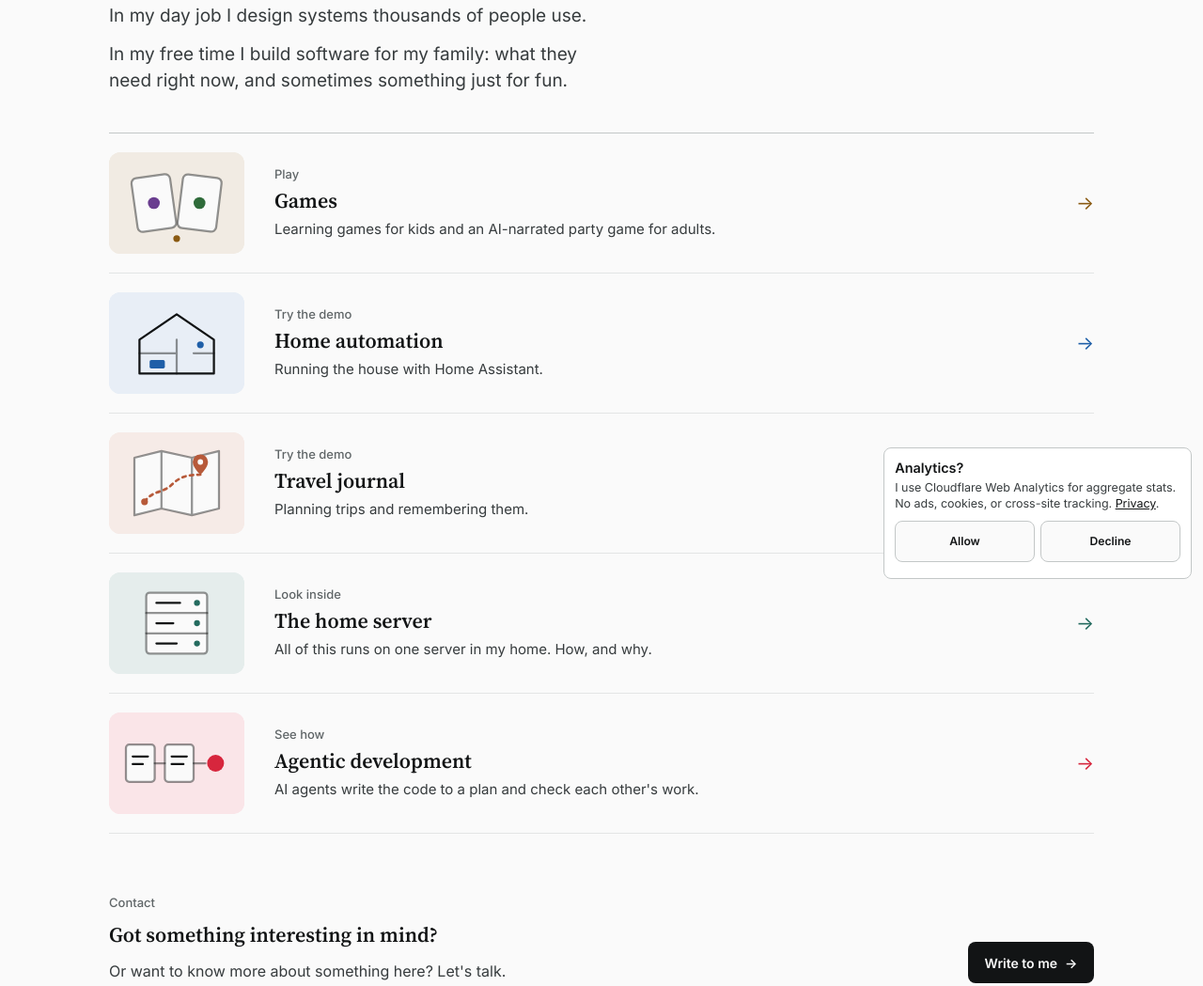
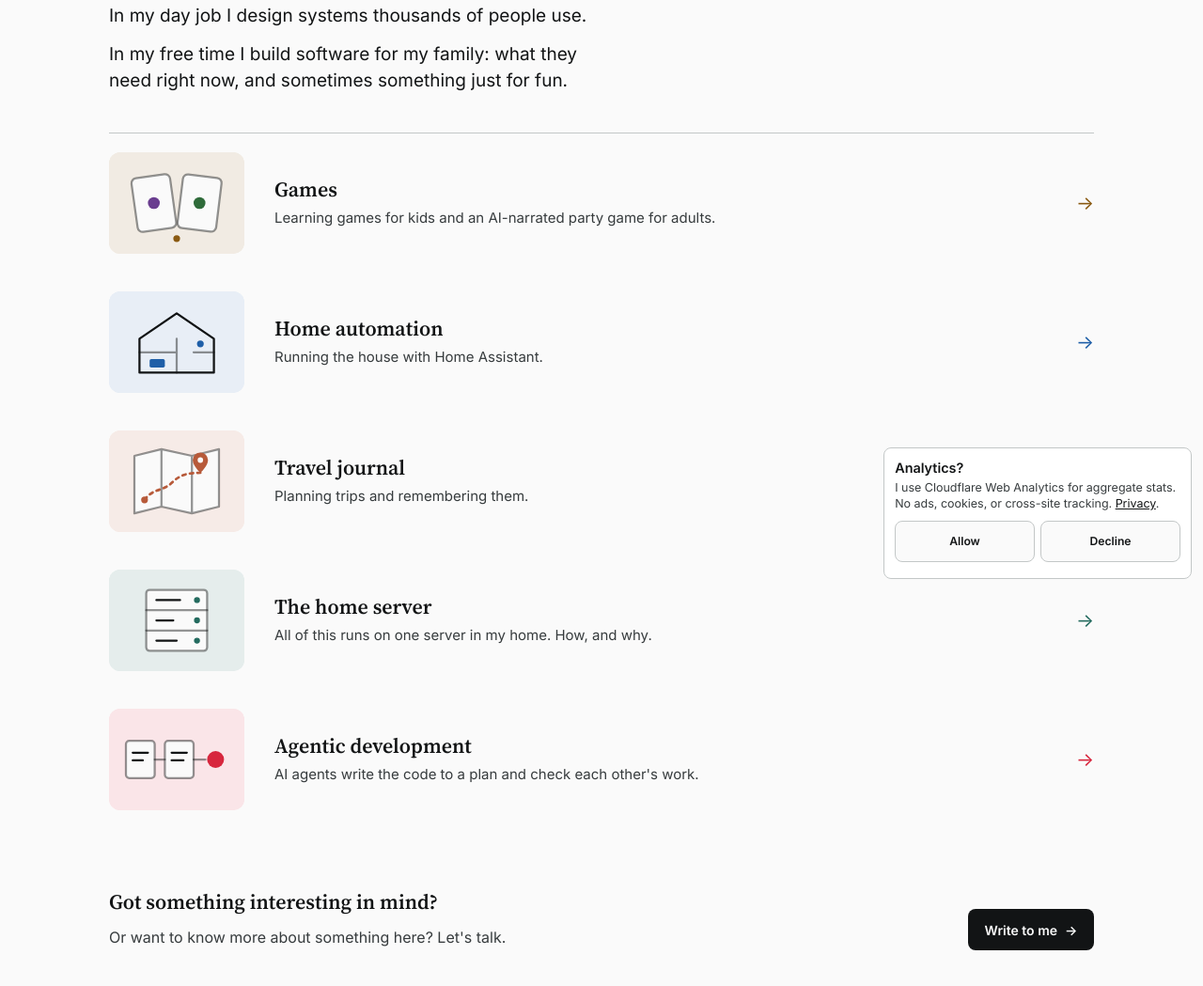
Before and after one commit to khelias/khe-sites, a website: page src/landing/index.html in a window 1280 px wide. Shown: the part 172-1221 px from the top of the page at 94% size. Drawn offline with Linux system fonts and the light colour scheme; files that its build step writes are made by us from their sources; files whose address does not match are found by name.

Commit message:
Landing: drop the row kickers and row rules, lead in ink
The kickers above each project row and the contact block repeated what
their titles said, the hairline between every row split a list that space
already separates, and the grey lead read as a caption. DESIGN.md names
the repeating kicker as a pattern to review for.

```diff
--- a/src/landing/index.html
+++ b/src/landing/index.html
@@ -99,7 +99,6 @@
         </svg>
       </span>
       <span class="project-copy">
-        <span class="label" data-i18n="gamesKicker">Play</span>
         <span class="project-title" data-i18n="gamesTitle">Games</span>
         <span class="project-desc" data-i18n="gamesDesc">Learning games for kids and an AI-narrated party game for adults.</span>
       </span>
@@ -117,7 +116,6 @@
         </svg>
       </span>
       <span class="project-copy">
-        <span class="label" data-i18n="house3dKicker">Try the demo</span>
         <span class="project-title" data-i18n="house3dTitle">Home automation</span>
         <span class="project-desc" data-i18n="house3dDesc">Running the house with Home Assistant.</span>
       </span>
@@ -137,7 +135,6 @@
         </svg>
       </span>
       <span class="project-copy">
-        <span class="label" data-i18n="tripsKicker">Try the demo</span>
         <span class="project-title" data-i18n="tripsTitle">Travel journal</span>
         <span class="project-desc" data-i18n="tripsDesc">Planning trips and remembering them.</span>
       </span>
@@ -158,7 +155,6 @@
         </svg>
       </span>
       <span class="project-copy">
-        <span class="label" data-i18n="architectureKicker">Look inside</span>
         <span class="project-title" data-i18n="architectureTitle">The home server</span>
         <span class="project-desc" data-i18n="architectureDesc">All of this runs on one server in my home. How, and why.</span>
       </span>
@@ -179,7 +175,6 @@
         </svg>
       </span>
       <span class="project-copy">
-        <span class="label" data-i18n="agentsKicker">See how</span>
         <span class="project-title" data-i18n="agentsTitle">Agentic development</span>
         <span class="project-desc" data-i18n="agentsDesc">AI agents write the code to a plan and check each other's work.</span>
       </span>
@@ -189,7 +184,6 @@
 
   <section class="landing-work" aria-labelledby="work-title">
     <div>
-      <p class="label" data-i18n="workLabel">Contact</p>
       <h2 id="work-title" data-i18n="workTitle">Got something interesting in mind?</h2>
       <p data-i18n="workBody">Or want to know more about something here? Let's talk.</p>
     </div>
@@ -210,23 +204,17 @@
       role: 'Tarkvaraarhitekt',
       introWork: 'Igapäevatöös kavandan süsteeme, mida kasutavad tuhanded inimesed.',
       introHome: 'Vabal ajal ehitan oma perele tarkvara: seda, mida parajasti vaja on, ja vahel midagi lihtsalt lõbu pärast.',
-      workLabel: 'Kontakt',
       workTitle: 'Midagi põnevat mõttes?',
       workBody: 'Või tahad mõne siinse asja kohta lähemalt teada? Räägime.',
       workCta: 'Kirjuta mulle',
-      gamesKicker: 'Mängi',
       gamesTitle: 'Mängud',
       gamesDesc: 'Õppemängud lastele ja AI Seiklus täiskasvanutele.',
-      house3dKicker: 'Proovi demot',
       house3dTitle: 'Koduautomaatika',
       house3dDesc: 'Maja juhtimine Home Assistantiga.',
-      tripsKicker: 'Proovi demot',
       tripsTitle: 'Reisipäevik',
       tripsDesc: 'Reiside planeerimine ja meenutamine.',
-      architectureKicker: 'Vaata sisse',
       architectureTitle: 'Koduserver',
       architectureDesc: 'Kõik see töötab ühel serveril minu kodus. Kuidas ja miks.',
-      agentsKicker: 'Vaata, kuidas',
       agentsTitle: 'Agentidega arendus',
       agentsDesc: 'AI-agendid kirjutavad koodi plaani järgi ja kontrollivad üksteise tööd.',
     },
@@ -237,23 +225,17 @@
       role: 'Software architect',
       introWork: 'In my day job I design systems thousands of people use.',
       introHome: 'In my free time I build software for my family: what they need right now, and sometimes something just for fun.',
-      workLabel: 'Contact',
       workTitle: 'Got something interesting in mind?',
       workBody: "Or want to know more about something here? Let's talk.",
       workCta: 'Write to me',
-      gamesKicker: 'Play',
       gamesTitle: 'Games',
       gamesDesc: 'Learning games for kids and an AI-narrated party game for adults.',
-      house3dKicker: 'Try the demo',
       house3dTitle: 'Home automation',
       house3dDesc: 'Running the house with Home Assistant.',
-      tripsKicker: 'Try the demo',
       tripsTitle: 'Travel journal',
       tripsDesc: 'Planning trips and remembering them.',
-      architectureKicker: 'Look inside',
       architectureTitle: 'The home server',
       architectureDesc: 'All of this runs on one server in my home. How, and why.',
-      agentsKicker: 'See how',
       agentsTitle: 'Agentic development',
       agentsDesc: "AI agents write the code to a plan and check each other's work.",
     },
--- a/src/shared/site.css
+++ b/src/shared/site.css
@@ -91,6 +91,10 @@ a { color: var(--ink-2); }
   margin-bottom: 0.75rem;
 }
 
+.landing-hero .hero-lead {
+  color: var(--ink);
+}
+
 :is(.landing-hero, .games-hero) .hero-lead + .hero-lead {
   margin-top: 0.75rem;
 }
@@ -118,7 +122,7 @@ a { color: var(--ink-2); }
   line-height: 1.25;
 }
 
-.landing-work p:not(.label) {
+.landing-work p {
   color: var(--ink-2);
   line-height: 1.6;
 }
@@ -167,7 +171,6 @@ a { color: var(--ink-2); }
   gap: var(--row-gap);
   align-items: center;
   padding: 1.25rem 0;
-  border-bottom: 1px solid var(--rule);
   color: var(--ink);
   text-decoration: none;
   transition: transform 0.1s ease-out;
@@ -308,7 +311,6 @@ body.games-home {
 
 .game-item .project-row {
   padding-bottom: 0.6rem;
-  border-bottom: 0;
 }
 
 .card-adventure { --room: var(--adventure); --room-text: var(--adventure); }
```
Also changed, not shown: DESIGN.md (+4 -2 lines).
